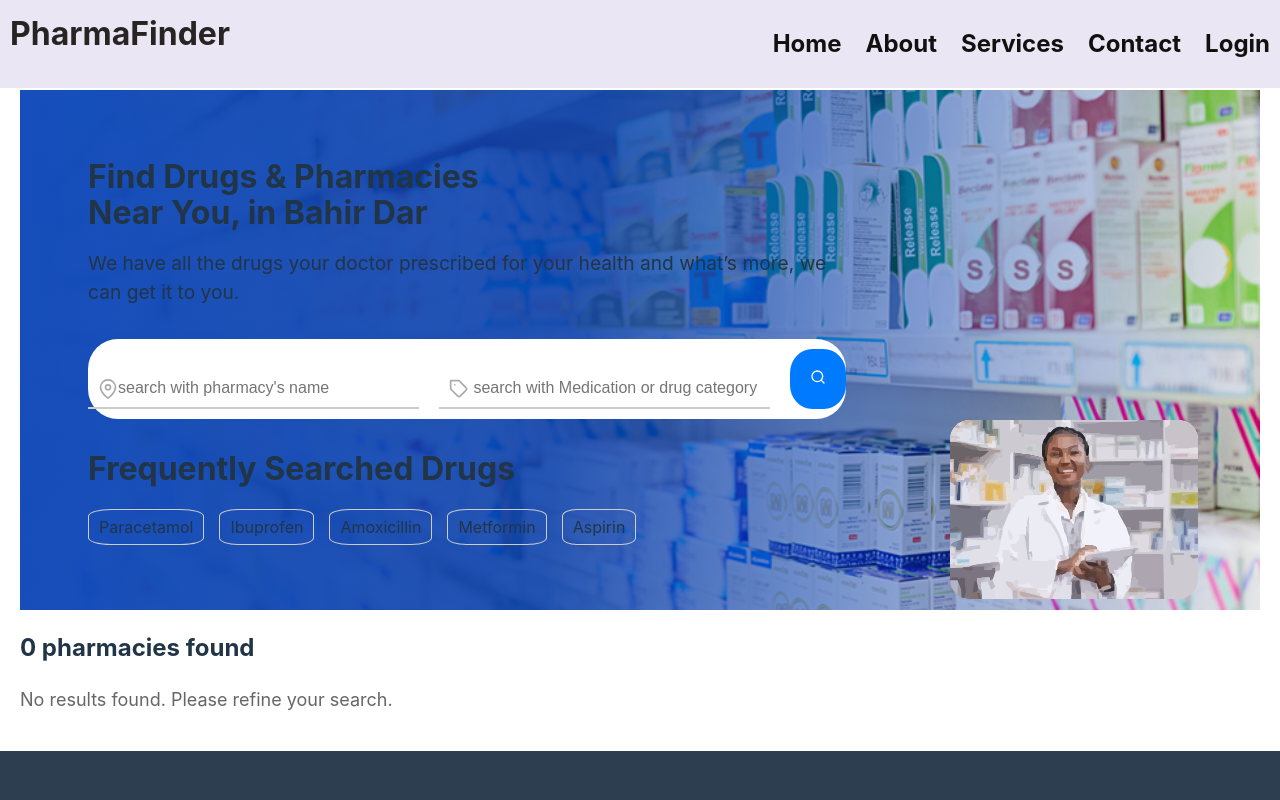
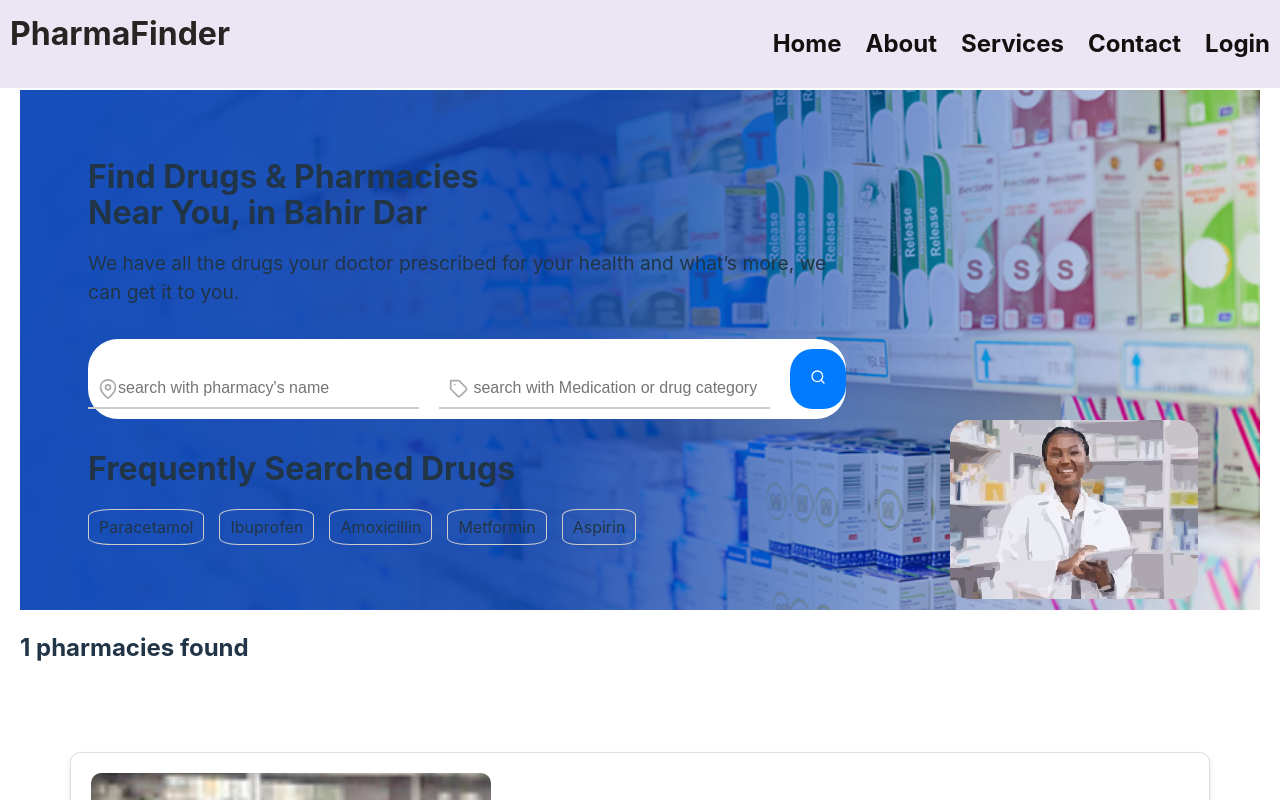
Before and after one commit to solomon-mh/fetanfews, a React (Vite) app: page / in a window 1280 px wide. Both pictures are taken after a click on the item "Paracetamol". Shown: the top 800 px of the page. Built offline with nearby package versions, Linux system fonts and the light colour scheme.

Commit message:
refactor SearchResultsPage; implement search handling with query parameters and loading state

```diff
--- a/src/pages/SearchResults/SearchResults.tsx
+++ b/src/pages/SearchResults/SearchResults.tsx
@@ -1,27 +1,48 @@
-import React from "react";
-import { useLocation} from "react-router-dom";
+import React, { useEffect, useState } from "react";
+import { useSearchParams, useNavigate } from "react-router-dom";
 import PharmacyList from "../../components/PharmacyList/PharmacyList";
 import { calculateDistance } from "../../utils/calculations";
 import "./SearchResults.scss";
 import HeroSection from "../../components/HeroSection/HeroSection";
+import { Search } from "../../utils/handleSearch";
 
 const SearchResultsPage: React.FC = () => {
-  const location = useLocation();
-  // const navigate = useNavigate();
+  const [searchResults, setSearchResults] = useState<any[]>([]);
+  const [isLoading, setIsLoading] = useState<boolean>(true);
+  const [searchParams] = useSearchParams();
+  const navigate = useNavigate();
+  useEffect(() => {
+    const drugName = searchParams.get("medication");
+    const pharmacyName = searchParams.get("pharmacy");
 
-  // Extract search results passed through state
-  const { searchResults } = location.state || { searchResults: [] };
+    if (!drugName?.trim() && !pharmacyName?.trim()) {
+      navigate("/");
+      return;
+    }
+
+    // Call Search function
+    const results = Search({ drugName, pharmacyName });
+
+    setSearchResults(results);
+    setIsLoading(false);
+  }, [searchParams, navigate]);
 
   return (
     <div className="search-results-page">
       <HeroSection />
 
-      <h2 className="section-title">{searchResults.length} pharmacies found</h2>
-      {searchResults.length > 0 ? (
-        <PharmacyList
-          pharmacies={searchResults}
-          calculateDistance={calculateDistance}
-        />
+      {isLoading ? (
+        <p>Loading...</p>
+      ) : searchResults.length > 0 ? (
+        <>
+          <h2 className="section-title">
+            {searchResults.length} pharmacies found
+          </h2>
+          <PharmacyList
+            pharmacies={searchResults}
+            calculateDistance={calculateDistance}
+          />
+        </>
       ) : (
         <p className="no-results">
           No results found. Please refine your search.
```
